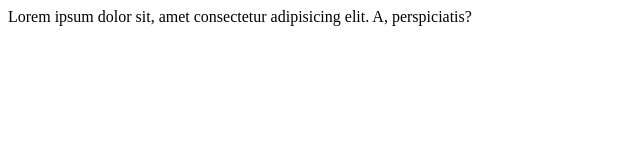
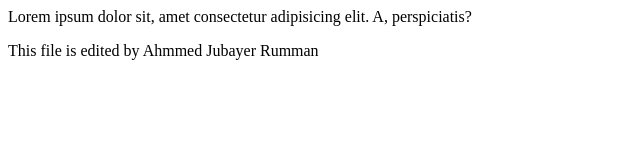
Before and after one commit to MinhazulHasan/BS-Commerce, a plain HTML site: page index.html in a window 1280 px wide. Shown: the whole page, without its empty margins (0-640 px from the left). Drawn offline with Linux system fonts and the light colour scheme.

Commit message:
created fix/footer-link-2

```diff
--- a/index.html
+++ b/index.html
@@ -1 +1,2 @@
 <p>Lorem ipsum dolor sit, amet consectetur adipisicing elit. A, perspiciatis?</p>
+<p>This file is edited by Ahmmed Jubayer Rumman</p>
```
